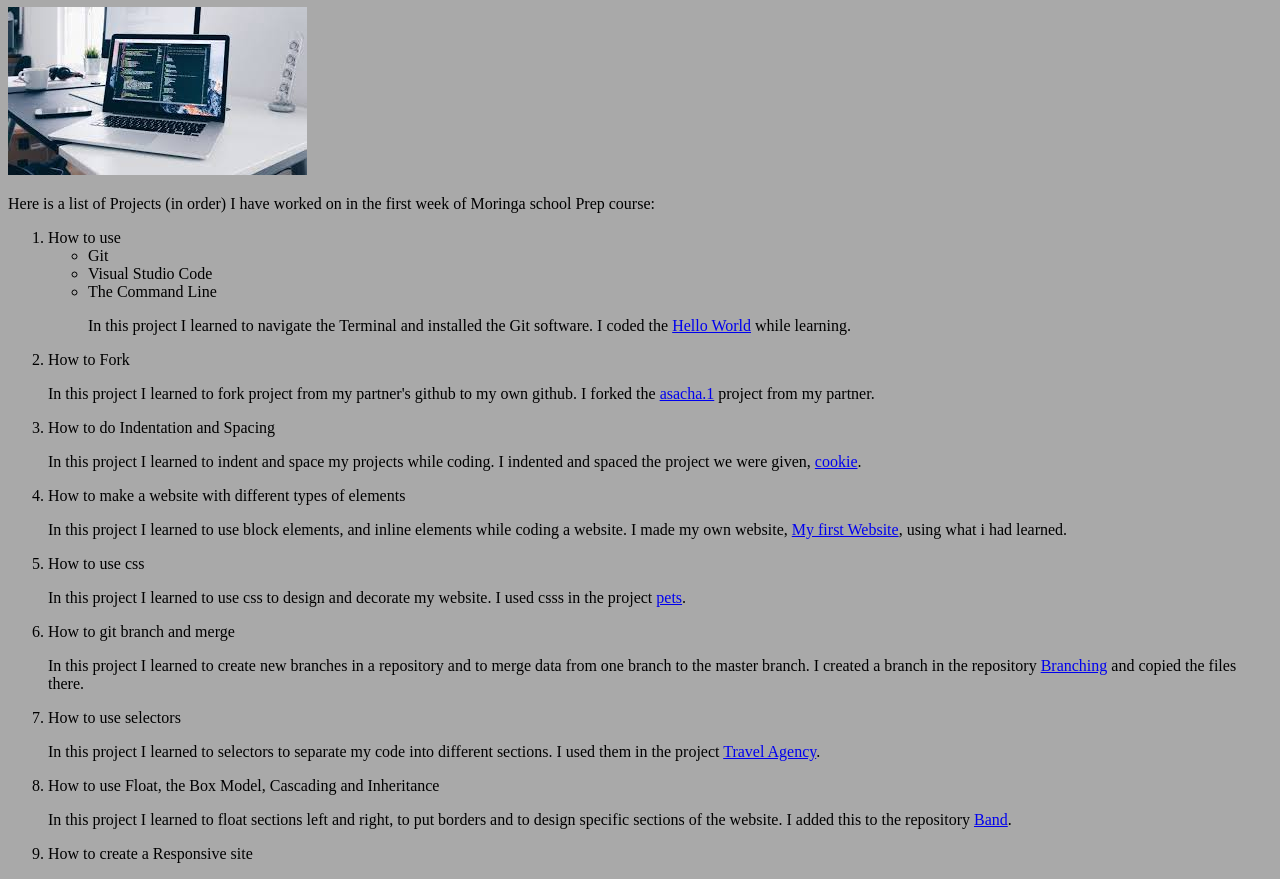
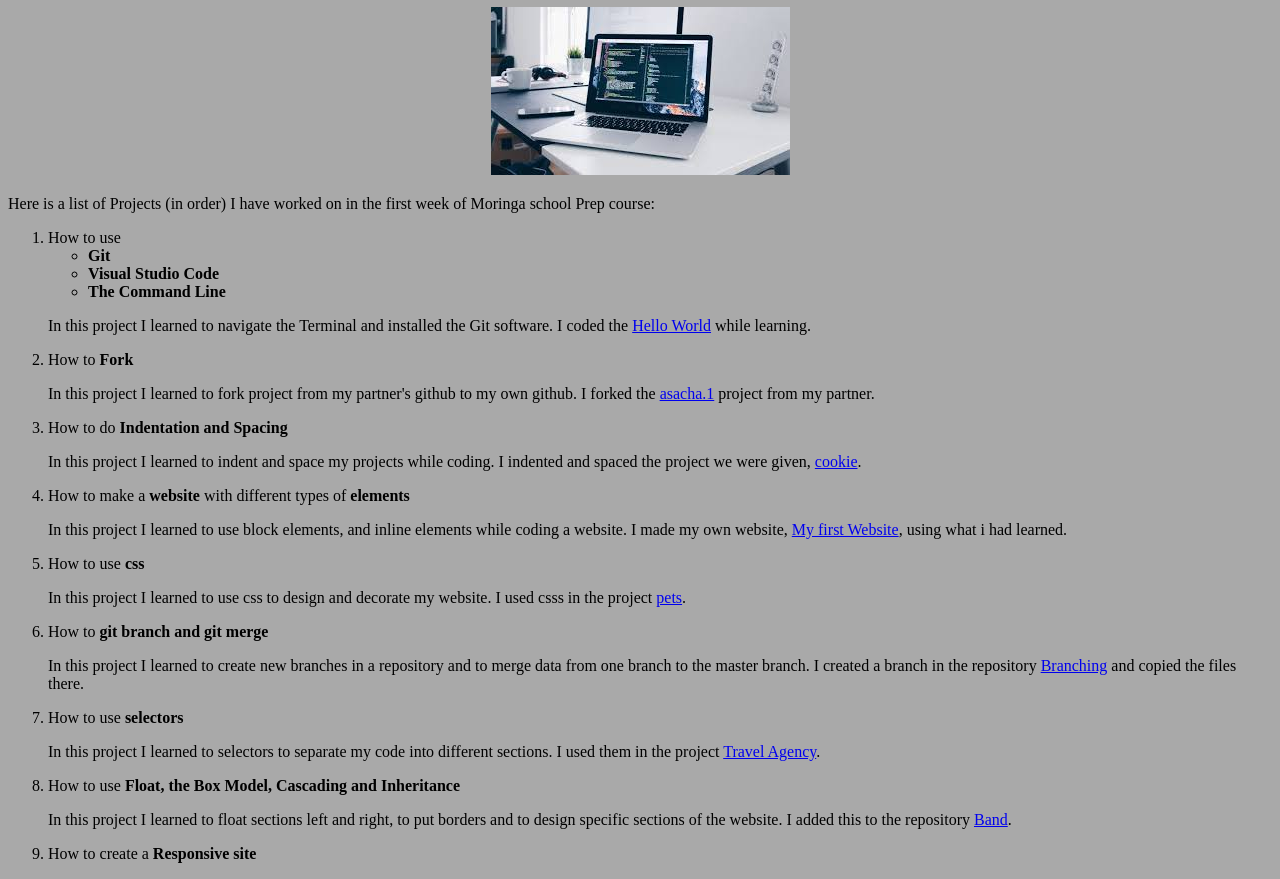
Before and after one commit to Adrian-Wanjau/Wk1-IP, a plain HTML site: page portfolio.html in a window 1280 px wide. Shown: the part 73-952 px from the top of the page. Drawn offline with Linux system fonts and the light colour scheme.

Commit message:
Added inline elements and designed heading

```diff
--- a/css/styles.css
+++ b/css/styles.css
@@ -1,3 +1,8 @@
 body{
     background-color: darkgrey;
 }
+.heading{
+    text-align: center;
+    font-style: oblique;
+    color: darkred;
+}
--- a/portfolio.html
+++ b/portfolio.html
@@ -5,43 +5,46 @@
         <link href="css/styles.css" rel="stylesheet" type="text/css">
     </head>
     <body>
-        <h1>Adrian Wanjau</h1>
-        <img src="Images/Programmer.jpeg" alt="What I do">
+        <div class="heading">
+            <h1>Adrian Wanjau</h1>
+            <img src="Images/Programmer.jpeg" alt="What I do">
+        </div>
 
         <p>
             Here is a list of Projects (in order) I have worked on in the first week of Moringa school Prep course:</p>
         <ol>
             <li>How to use
-                <ul>
+                <ul><strong>
                     <li>Git</li>
                     <li>Visual Studio Code</li>
                     <li>The Command Line</li>
-                <p>In this project I learned to navigate the Terminal and installed the Git software.
-                    I coded the <a href="https://github.com/Adrian-Wanjau/Hello-World">Hello World</a> while learning. </p>
+                    </strong>
                 </ul>
+            <p>In this project I learned to navigate the Terminal and installed the Git software.
+                I coded the <a href="https://github.com/Adrian-Wanjau/Hello-World">Hello World</a> while learning. </p>
             </li>
-            <li>How to Fork</li>
+            <li>How to <Strong>Fork</Strong></li>
                 <p>In this project I learned to fork project from my partner's github to my own github.
                     I forked the <a href="https://github.com/Adrian-Wanjau/asacha.1">asacha.1</a> project from my partner. </p>
-            <li>How to do Indentation and Spacing</li>
+            <li>How to do <Strong>Indentation and Spacing</Strong></li>
                 <p>In this project I learned to indent and space my projects while coding.
                     I indented and spaced the project we were given, <a href="https://github.com/Adrian-Wanjau/Cookie">cookie</a>. </p>
-            <li>How to make a website with different types of elements</li>
+            <li>How to make a <Strong>website</Strong> with different types of <Strong>elements</Strong></li>
                 <p>In this project I learned to use block elements, and inline elements while coding a website.
                     I made my own website, <a href="https://github.com/Adrian-Wanjau/first-webpage">My first Website</a>, using what i had learned. </p>
-            <li>How to use css</li>
+            <li>How to use <Strong>css</Strong></li>
                 <p>In this project I learned to use css to design and decorate my website.
                     I used csss in the project <a href="https://github.com/Adrian-Wanjau/pets">pets</a>. </p>
-            <li>How to git branch and merge</li>
+            <li>How to <Strong>git branch and git merge</Strong></li>
                 <p>In this project I learned to create new branches in a repository and to merge data from one branch to the master branch.
                     I created a branch in the repository <a href="https://github.com/Adrian-Wanjau/Branching">Branching</a> and copied the files there. </p>
-            <li>How to use selectors</li>
+            <li>How to use <Strong>selectors</Strong></li>
                 <p>In this project I learned to selectors to separate my code into different sections.
                     I used them in the project <a href="https://github.com/Adrian-Wanjau/Travel-Agency">Travel Agency</a>. </p>
-            <li>How to use Float, the Box Model, Cascading and Inheritance</li>
+            <li>How to use <Strong>Float, the Box Model, Cascading and Inheritance</Strong></li>
                 <p>In this project I learned to float sections left and right, to put borders and to design specific sections of the website.
                     I added this to the repository <a href="https://github.com/Adrian-Wanjau/Band">Band</a>. </p>
-            <li>How to create a Responsive site</li>
+            <li>How to create a <Strong>Responsive site</Strong></li>
         </ol>
     </body>
 </html>
```
